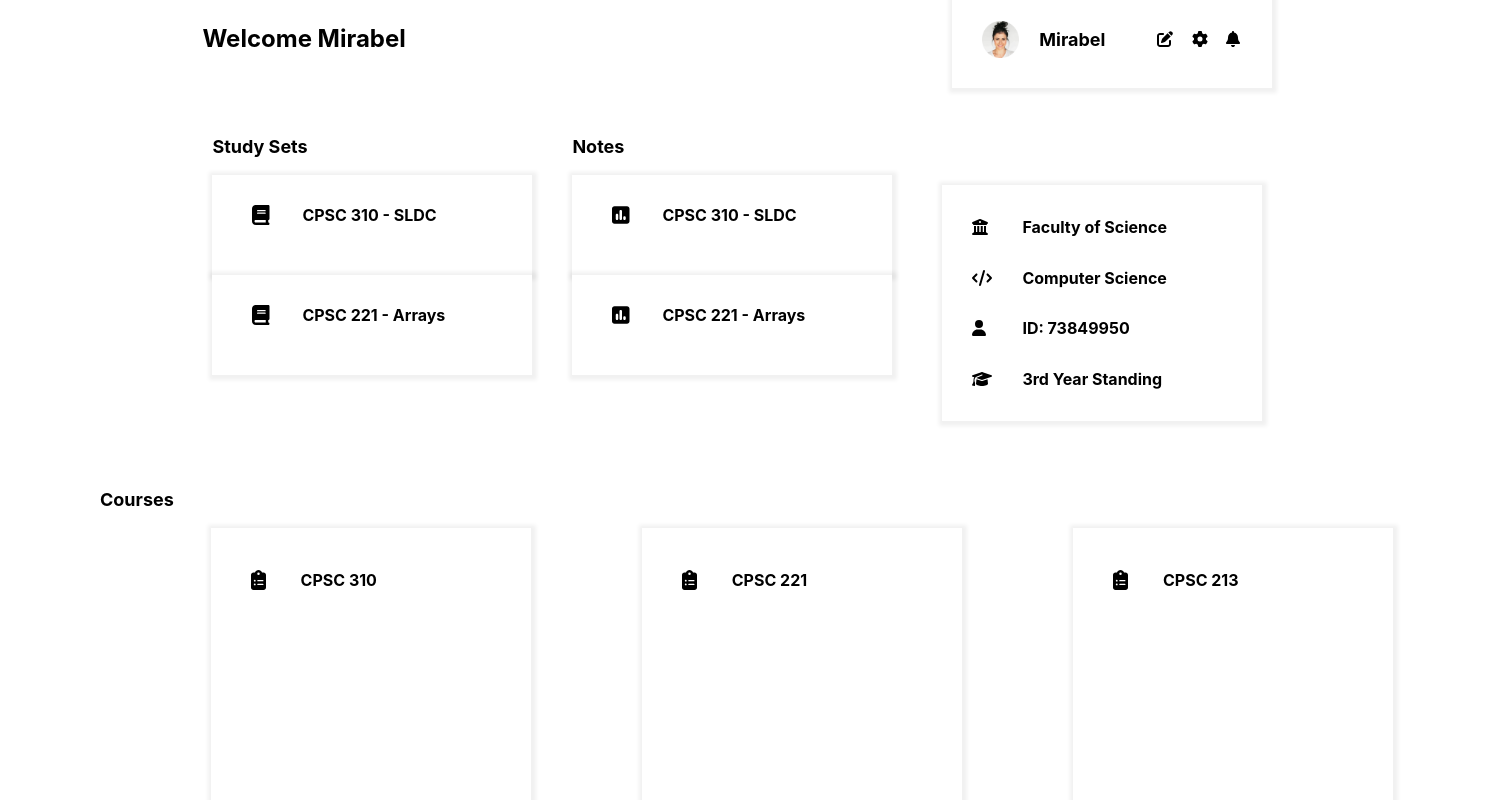
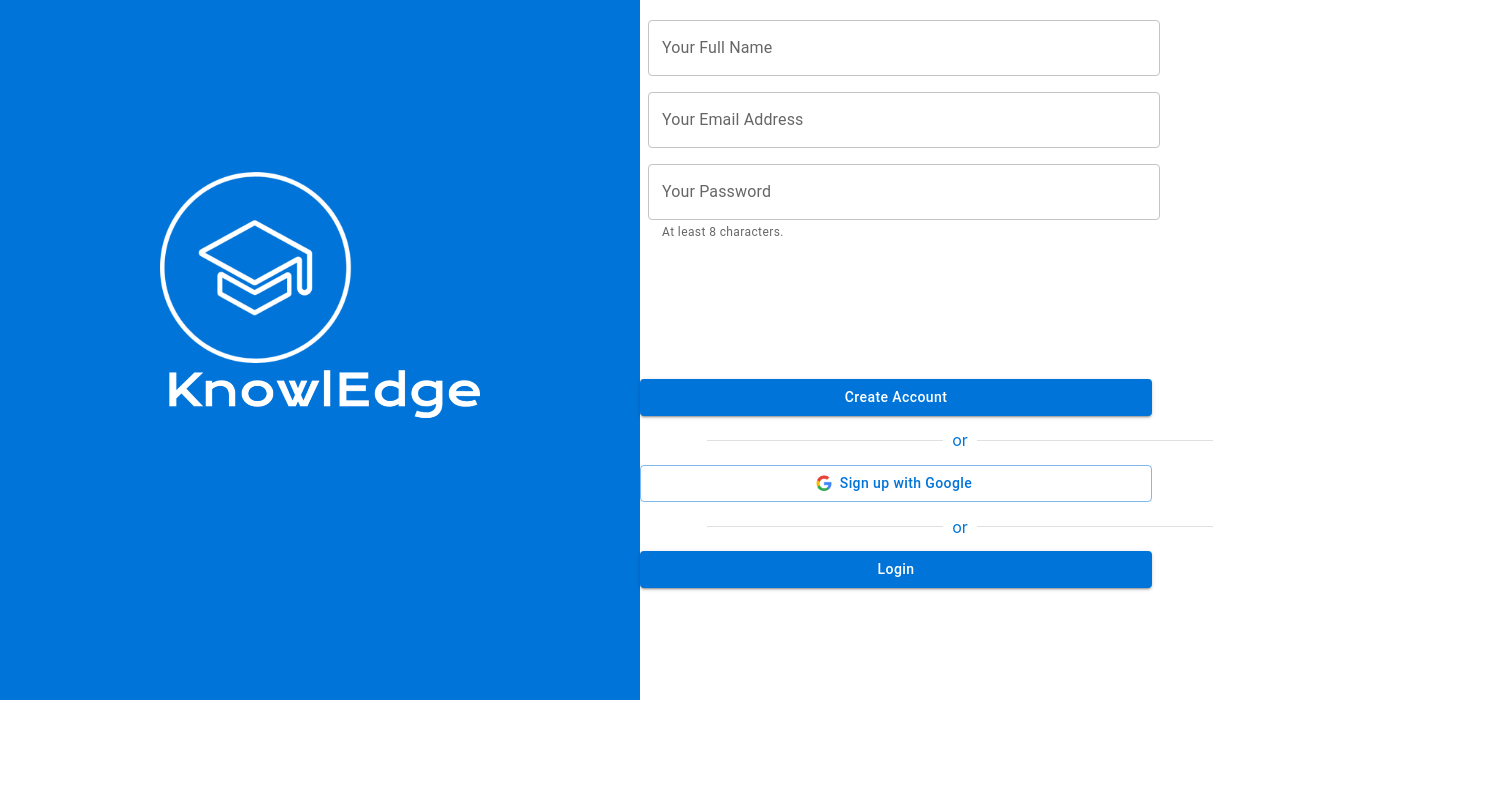
Before and after one commit to KKaiyuan/KnowlEdge, a React (Create React App) app: page /signup in a window 1280 px wide. Shown: the part 100-900 px from the top of the page, 1493 px wide, since content can reach past the window. After the commit the page ends 800 px from the top, so only its background shows below. Built offline with nearby package versions, Linux system fonts and the light colour scheme.

Commit message:
adding routing

```diff
--- a/package.json
+++ b/package.json
@@ -21,6 +21,7 @@
     "react": "^18.2.0",
     "react-dom": "^18.2.0",
     "react-redux": "^8.0.7",
+    "react-router-dom": "^6.12.1",
     "react-scripts": "5.0.1",
     "redux": "^4.2.1",
     "styled-components": "^6.0.0-rc.3",
--- a/src/App.js
+++ b/src/App.js
@@ -1,19 +1,24 @@
-import logo from "./logo.svg";
-import Login from "./pages/Login";
-import SignUp from "./pages/Signup";
-
-import React, { useState } from 'react';
+import Login from './pages/Login';
+import SignUp from './pages/Signup';
+import React from 'react';
+import { BrowserRouter as Router, Route, Routes } from 'react-router-dom';
 import './App.css';
 import StudentDashboard from './pages/StudentDashboard/StudentDashboard';
 import CoursePage from './pages/Student-Course-Page-Folder/CoursePage';
 import Announcement from './pages/Announcement-Page-Folder/Announcement';
-import StudentProfile from './pages/studentProfilePage/StudentProfile'
 import StudentProfileAndNavbarComponent from './pages/studentProfilePage/StudentProfileAndNavbarComponent';
 function App() {
   return (
-    <div className="App">
-      <StudentDashboard/>
-    </div>
+    <Router>
+      <Routes>
+        <Route exact path="/" element={<StudentDashboard />} />
+        <Route path="/login" element={<Login />} />
+        <Route path="/signup" element={<SignUp />} />
+        <Route path="/courses/*" element={<CoursePage />} />
+        <Route path="/announcements" element={<Announcement />} />
+        <Route path="/profile" element={<StudentProfileAndNavbarComponent />} />
+      </Routes>
+    </Router>
   );
 }
 
--- a/src/pages/Components/CourseCard.jsx
+++ b/src/pages/Components/CourseCard.jsx
@@ -27,9 +27,14 @@
   }
 `;
 
-const CourseCard = CardGeneric(({ title }) => {
+const CourseCard = CardGeneric(({ title, onclickfn }) => {
   return (
-    <CardStyled>
+    <CardStyled
+      onClick={() => {
+        const titleSlug = title.toLowerCase().replace(/\s+/g, '-');
+        onclickfn(titleSlug);
+      }}
+    >
       <div>
         <div>
           <span>
--- a/src/pages/Components/Navbar.jsx
+++ b/src/pages/Components/Navbar.jsx
@@ -37,7 +37,7 @@
         <Navbar.Toggle />
       </div>
       <Navbar.Collapse>
-        <CustomNavbarLink href="#" className="font-sans font-bold">
+        <CustomNavbarLink href="/" className="font-sans font-bold">
           <span>
             <FontAwesomeIcon icon={faHouse} className="mr-2" />
             Dashboard
--- a/src/pages/Components/StudnetCard.jsx
+++ b/src/pages/Components/StudnetCard.jsx
@@ -7,6 +7,7 @@
   faBell,
   faGear,
 } from '@fortawesome/free-solid-svg-icons';
+import { useNavigate } from 'react-router-dom';
 
 const CardStyled = styled.div`
   width: 300px;
@@ -46,9 +47,14 @@
     justify-content: space-around;
     padding: 3px;
   }
+
+  .icon {
+    cursor: pointer;
+  }
 `;
 
 const StudentCard = CardGeneric(() => {
+  const navigate = useNavigate();
   return (
     <CardStyled>
       <div className="rounded-container flex-item">
@@ -58,9 +64,17 @@
         <h2>Mirabel</h2>
       </div>
       <div className="flex-item icons-container">
-        <FontAwesomeIcon icon={faPenToSquare} />
-        <FontAwesomeIcon icon={faGear} />
-        <FontAwesomeIcon icon={faBell} />
+        <FontAwesomeIcon
+          icon={faPenToSquare}
+          className="icon"
+          onClick={() => navigate('/profile')}
+        />
+        <FontAwesomeIcon icon={faGear} className="icon" />
+        <FontAwesomeIcon
+          icon={faBell}
+          className="icon"
+          onClick={() => navigate('/announcements')}
+        />
       </div>
     </CardStyled>
   );
--- a/src/pages/Login.js
+++ b/src/pages/Login.js
@@ -1,25 +1,27 @@
-import React from "react";
-import "./Login.css";
-import Button from "@mui/material/Button";
-import { Avatar, createTheme, ThemeProvider } from "@mui/material";
-import TextField from "@mui/material/TextField";
-import Box from "@mui/material/Box";
-import Divider from "@mui/material/Divider";
+import React from 'react';
+import './Login.css';
+import Button from '@mui/material/Button';
+import { Avatar, createTheme, ThemeProvider } from '@mui/material';
+import TextField from '@mui/material/TextField';
+import Box from '@mui/material/Box';
+import Divider from '@mui/material/Divider';
+import { useNavigate } from 'react-router-dom';
 
 const theme = createTheme({
   typography: {
     button: {
-      textTransform: "none",
+      textTransform: 'none',
     },
   },
   palette: {
     primary: {
-      main: "#0074d9",
+      main: '#0074d9',
     },
   },
 });
 
 export default function Login() {
+  const navigate = useNavigate();
   return (
     <ThemeProvider theme={theme}>
       <div className="login-container">
@@ -27,11 +29,11 @@
           <div className="logo">
             <img
               className="logo-hat"
-              src={require("../assets/images/knowledge-hat.png")}
+              src={require('../assets/images/knowledge-hat.png')}
             ></img>
             <img
               className="logo-tag"
-              src={require("../assets/images/knowledge-tag.png")}
+              src={require('../assets/images/knowledge-tag.png')}
             ></img>
           </div>
         </div>
@@ -40,7 +42,7 @@
             <Box
               component="form"
               sx={{
-                "& .MuiTextField-root": { m: 1, width: "40vw" },
+                '& .MuiTextField-root': { m: 1, width: '40vw' },
               }}
               noValidate
               autoComplete="off"
@@ -48,7 +50,9 @@
               <TextField id="username" label="Your Email Address" />
               <TextField id="password" label="Your Password" />
               <div className="login-button-div">
-                <Button variant="contained">Login</Button>
+                <Button variant="contained" onClick={() => navigate('/')}>
+                  Login
+                </Button>
                 <div className="divider-div">
                   <Divider variant="middle">or</Divider>
                 </div>
@@ -57,8 +61,8 @@
                   variant="outlined"
                   startIcon={
                     <Avatar
-                      sx={{ height: "16px", width: "16px" }}
-                      src={require("../assets/images/google-icon.png")}
+                      sx={{ height: '16px', width: '16px' }}
+                      src={require('../assets/images/google-icon.png')}
                     />
                   }
                 >
--- a/src/pages/Signup.js
+++ b/src/pages/Signup.js
@@ -1,25 +1,28 @@
-import React from "react";
-import "./Signup.css";
-import Button from "@mui/material/Button";
-import { Avatar, createTheme, ThemeProvider } from "@mui/material";
-import TextField from "@mui/material/TextField";
-import Box from "@mui/material/Box";
-import Divider from "@mui/material/Divider";
+import React from 'react';
+import './Signup.css';
+import Button from '@mui/material/Button';
+import { Avatar, createTheme, ThemeProvider } from '@mui/material';
+import TextField from '@mui/material/TextField';
+import Box from '@mui/material/Box';
+import Divider from '@mui/material/Divider';
+import { useNavigate } from 'react-router-dom';
 
 const theme = createTheme({
   typography: {
     button: {
-      textTransform: "none",
+      textTransform: 'none',
     },
   },
   palette: {
     primary: {
-      main: "#0074d9",
+      main: '#0074d9',
     },
   },
 });
 
 export default function SignUp() {
+  const navigate = useNavigate();
+
   return (
     <ThemeProvider theme={theme}>
       <div className="sign-up-container">
@@ -27,11 +30,11 @@
           <div className="logo">
             <img
               className="logo-hat"
-              src={require("../assets/images/knowledge-hat.png")}
+              src={require('../assets/images/knowledge-hat.png')}
             ></img>
             <img
               className="logo-tag"
-              src={require("../assets/images/knowledge-tag.png")}
+              src={require('../assets/images/knowledge-tag.png')}
             ></img>
           </div>
         </div>
@@ -40,7 +43,7 @@
             <Box
               component="form"
               sx={{
-                "& .MuiTextField-root": { m: 1, width: "40vw" },
+                '& .MuiTextField-root': { m: 1, width: '40vw' },
               }}
               noValidate
               autoComplete="off"
@@ -62,8 +65,8 @@
                   variant="outlined"
                   startIcon={
                     <Avatar
-                      sx={{ height: "16px", width: "16px" }}
-                      src={require("../assets/images/google-icon.png")}
+                      sx={{ height: '16px', width: '16px' }}
+                      src={require('../assets/images/google-icon.png')}
                     />
                   }
                 >
@@ -72,7 +75,9 @@
                 <div className="divider-div">
                   <Divider variant="middle">or</Divider>
                 </div>
-                <Button variant="contained">Login</Button>
+                <Button variant="contained" onClick={() => navigate('/login')}>
+                  Login
+                </Button>
               </div>
             </Box>
           </div>
--- a/src/pages/StudentDashboard/StudentDashboard.jsx
+++ b/src/pages/StudentDashboard/StudentDashboard.jsx
@@ -4,6 +4,7 @@
 import CourseCard from '../Components/CourseCard';
 import SmallCard from '../Components/SmallCard';
 import { styled } from 'styled-components';
+import { useNavigate } from 'react-router-dom';
 
 const DashboardStyled = styled.div`
   display: flex;
@@ -71,6 +72,12 @@
 `;
 
 const StudentDashboard = () => {
+  const navigate = useNavigate();
+
+  const handleCourseCardClick = (courseTitle) => {
+    navigate(`/courses/${courseTitle}`);
+  };
+
   return (
     <>
       <NavbarComponent />
@@ -108,9 +115,9 @@
             </h3>
           </div>
           <div className="container less-top-padding">
-            <CourseCard title="CPSC 310" />
-            <CourseCard title="CPSC 221" />
-            <CourseCard title="CPSC 213" />
+            <CourseCard title="CPSC 310" onclickfn={handleCourseCardClick} />
+            <CourseCard title="CPSC 221" onclickfn={handleCourseCardClick} />
+            <CourseCard title="CPSC 213" onclickfn={handleCourseCardClick} />
           </div>
         </div>
       </DashboardStyled>
```
Also changed, not shown: 1 other file (tests, documents, lock files or other folders).
